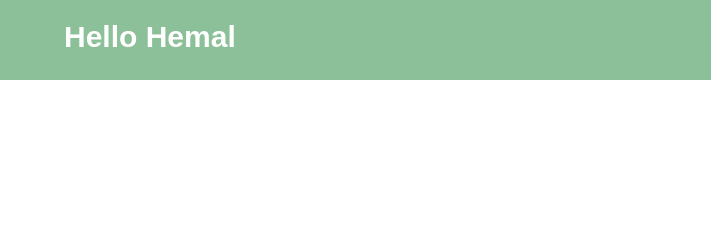
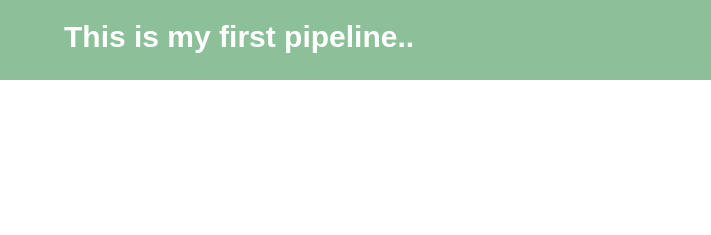
Before and after one commit to hemal-bhatti/simple-codepipeline, a plain HTML site: page index.html in a window 1280 px wide. Shown: the top 235 px of the page, 0-711 px from the left. Drawn offline with Linux system fonts and the light colour scheme; a script that the page names is missing.

Commit message:
Update index.html

```diff
--- a/index.html
+++ b/index.html
@@ -389,7 +389,7 @@ footer .footer span a:hover {
 
 <body>
     <nav>
-        <div class="heading">Hello Hemal</div>
+        <div class="heading">This is my first pipeline..</div>
         <span class="sideMenuButton"
             onclick="openNavbar()">
             &#9776
```
